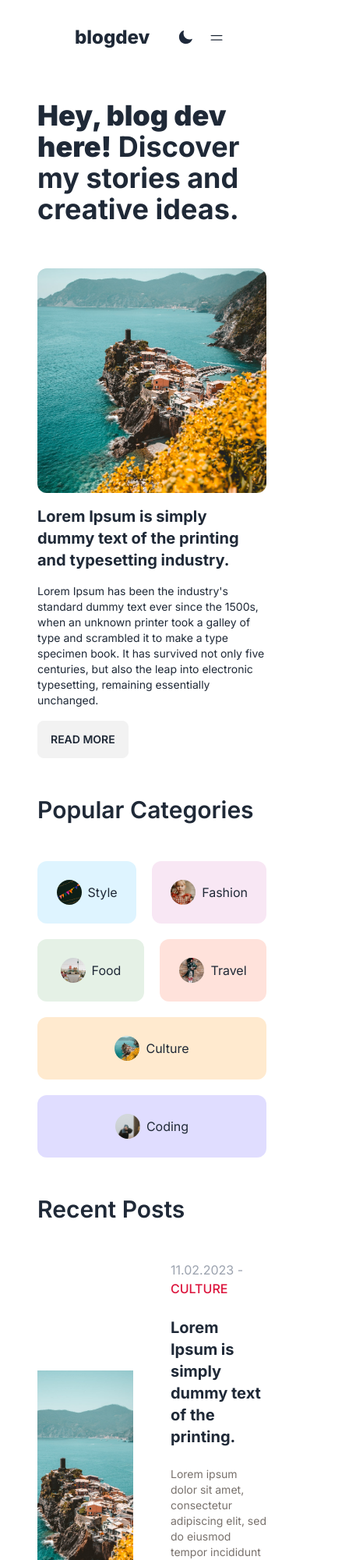
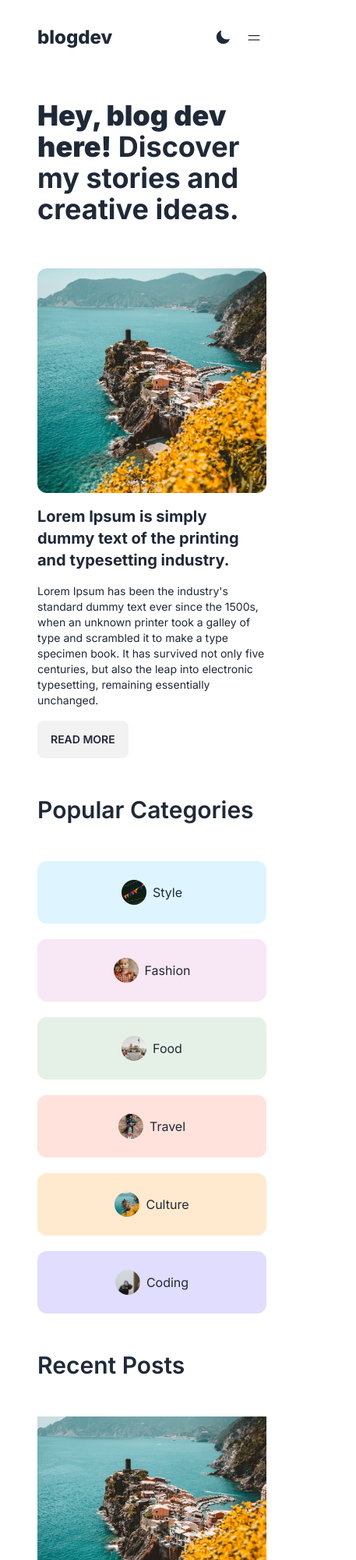
Before and after one commit to martinsuhendra/next-template-app, a Next.js app: page / in a window 390 px wide. Shown: the top 2000 px of the page at 78% size, 457 px wide, since content can reach past the window. Built offline with nearby package versions, Linux system fonts and the light colour scheme.

Commit message:
fix: homepage layout & footer

```diff
--- a/src/components/BlogCard.tsx
+++ b/src/components/BlogCard.tsx
@@ -4,8 +4,8 @@ import PostHeroImage from 'public/post-hero.jpeg'
 
 function BlogCard() {
   return (
-    <div className="flex items-center mb-12 gap-12">
-      <div className="relative flex-1 h-[350px]">
+    <div className="flex flex-col lg:flex-row items-center mb-12 gap-12">
+      <div className="relative w-full lg:flex-1 h-[240px] lg:h-[350px]">
         <Image
           src={PostHeroImage}
           fill
--- a/src/components/BlogCategoryCard.tsx
+++ b/src/components/BlogCategoryCard.tsx
@@ -21,7 +21,7 @@ function BlogCategoryCard({ category }: BlogCategoryCardProps) {
   return (
     <Link
       href="/blog?cat=style"
-      className={`flex flex-1 flex-shrink-0 justify-center items-center gap-2 capitalize w-1/7 h-20 rounded-xl ${colorVariations[color]} min-w-fit px-6`}
+      className={`flex flex-1 flex-shrink-0 justify-center items-center gap-2 capitalize w-1/7 h-20 rounded-xl ${colorVariations[color]} min-w-fit px-8`}
     >
       <div className="relative w-8 h-8">
         <Image
--- a/src/components/Footer.tsx
+++ b/src/components/Footer.tsx
@@ -29,7 +29,7 @@ function Footer() {
           <Image src={Youtube} width={18} height={18} alt="youtube" />
         </div>
       </div>
-      <div className="flex gap-24">
+      <div className="flex flex-wrap gap-24">
         <div className="flex flex-1 flex-col gap-2">
           <span className="text-lg font-bold">Links</span>
           <Link href="/" className="text-stone-500">
--- a/src/components/Navbar.tsx
+++ b/src/components/Navbar.tsx
@@ -11,7 +11,7 @@ import ThemeToggle from './ThemeToggle'
 
 function Navbar() {
   return (
-    <nav className="flex container justify-between items-center h-24 sticky top-0 backdrop-blur-md w-full z-20">
+    <nav className="flex justify-between items-center h-24 sticky top-0 backdrop-blur-md w-full z-20">
       <div id="social" className="flex-1 gap-2 md:flex hidden">
         <Image src={Facebook} alt="facebook" width={24} height={24} />
         <Image src={Instagram} alt="instagram" width={24} height={24} />
```
